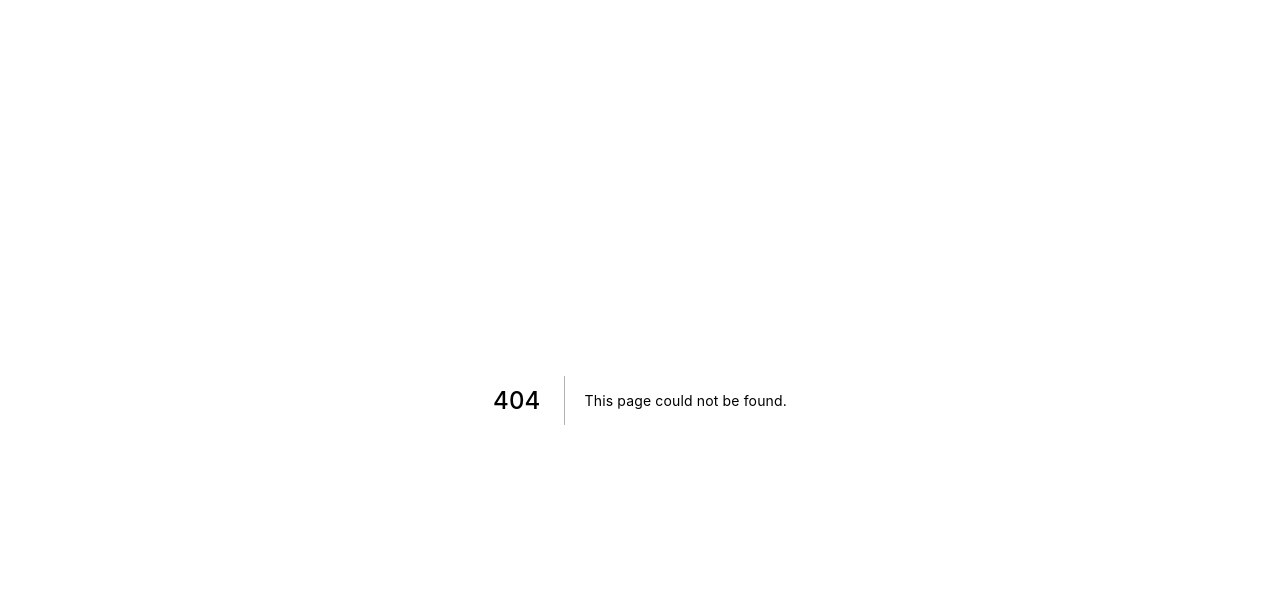
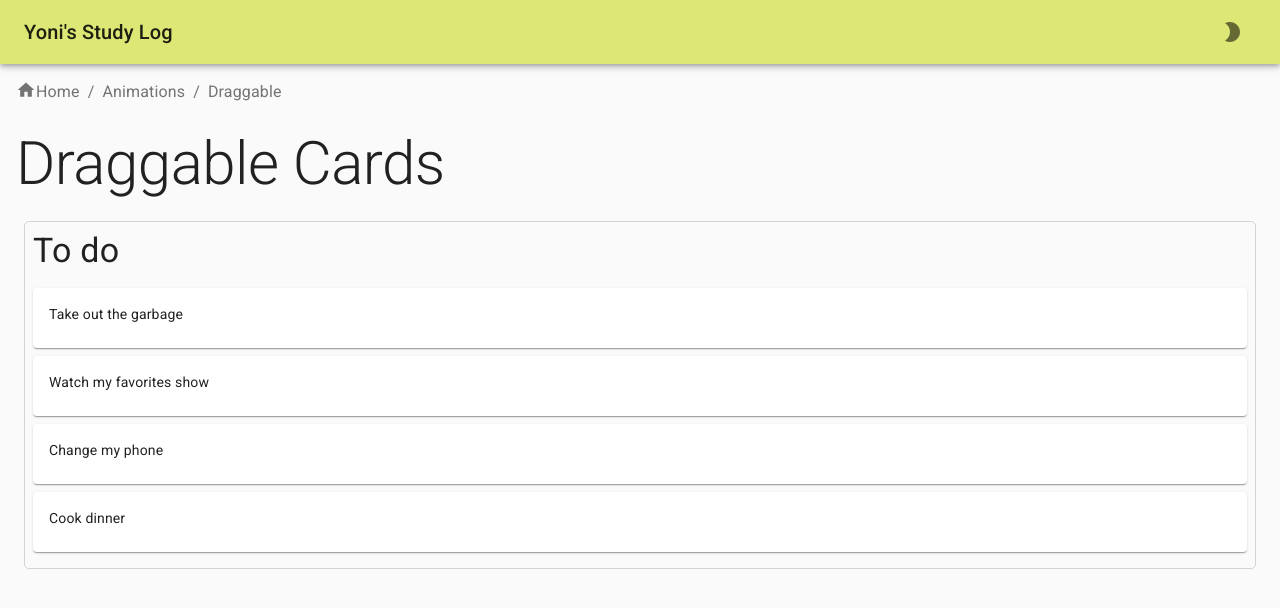
Before and after one commit to yoniakabecky/study-log, a Next.js app: page /animations/draggable in a window 1280 px wide. Before the commit this address had no page. Shown: the top 608 px of the page. Built offline with nearby package versions, Linux system fonts and the light colour scheme.

Commit message:
Create Draggable example page

```diff
--- /dev/null
+++ b/components/DraggablePage/Column.tsx
@@ -0,0 +1,39 @@
+import Typography from "@material-ui/core/Typography";
+import { makeStyles } from "@material-ui/core/styles";
+import React, { ReactElement } from "react";
+
+import { IColumn, ITask } from "@@/interfaces/draggable";
+import Task from "./Task";
+
+interface Props {
+  column: IColumn;
+  tasks: ITask[];
+}
+
+const useStyles = makeStyles(() => ({
+  root: {
+    margin: "0.5rem",
+    border: "1px solid lightgray",
+    borderRadius: 5,
+  },
+  title: { padding: "0.5rem" },
+  taskList: { padding: "0.5rem" },
+}));
+
+export default function Column({ column, tasks }: Props): ReactElement {
+  const classes = useStyles();
+
+  return (
+    <div className={classes.root}>
+      <Typography variant="h4" className={classes.title}>
+        {column.title}
+      </Typography>
+
+      <div className={classes.taskList}>
+        {tasks.map((task) => (
+          <Task key={task.id} task={task} />
+        ))}
+      </div>
+    </div>
+  );
+}
--- /dev/null
+++ b/components/DraggablePage/Task.tsx
@@ -0,0 +1,25 @@
+import Card from "@material-ui/core/Card";
+import CardContent from "@material-ui/core/CardContent";
+import { makeStyles } from "@material-ui/core/styles";
+import React, { ReactElement } from "react";
+
+import { ITask } from "@@/interfaces/draggable";
+
+interface Props {
+  task: ITask;
+}
+
+const useStyles = makeStyles(() => ({
+  root: { marginBottom: "0.5rem" },
+  content: { paddingBottom: "1rem" },
+}));
+
+export default function Task({ task }: Props): ReactElement {
+  const classes = useStyles();
+
+  return (
+    <Card className={classes.root}>
+      <CardContent className={classes.content}>{task.content}</CardContent>
+    </Card>
+  );
+}
--- /dev/null
+++ b/interfaces/draggable.ts
@@ -0,0 +1,24 @@
+export interface ITask {
+  id: string;
+  content: string;
+}
+
+export interface ITasks {
+  [key: string]: ITask;
+}
+
+export interface IColumn {
+  id: string;
+  title: string;
+  taskIds: string[];
+}
+
+export interface IColumns {
+  [key: string]: IColumn;
+}
+
+export interface ITodoData {
+  tasks: ITasks;
+  columns: IColumns;
+  columnOrder: string[];
+}
--- /dev/null
+++ b/pages/animations/draggable.tsx
@@ -0,0 +1,50 @@
+import Typography from "@material-ui/core/Typography";
+import { useRouter } from "next/router";
+import React, { ReactElement } from "react";
+
+import Column from "@@/components/DraggablePage/Column";
+import Layout from "@@/components/Layout";
+import LinkedBreadcrumbs from "@@/components/LinkedBreadcrumbs";
+import { ITodoData } from "@@/interfaces/draggable";
+
+interface Props {
+  todos: ITodoData;
+}
+
+export default function draggable({ todos = initData }: Props): ReactElement {
+  const pathname = useRouter()?.pathname;
+
+  return (
+    <Layout>
+      <LinkedBreadcrumbs pathname={pathname} />
+
+      <Typography variant="h2" component="h1" gutterBottom>
+        Draggable Cards
+      </Typography>
+
+      {todos.columnOrder.map((columnId) => {
+        const column = todos.columns[columnId];
+        const tasks = column.taskIds.map((taskId) => todos.tasks[taskId]);
+
+        return <Column key={column.id} column={column} tasks={tasks} />;
+      })}
+    </Layout>
+  );
+}
+
+const initData = {
+  tasks: {
+    "task-1": { id: "task-1", content: "Take out the garbage" },
+    "task-2": { id: "task-2", content: "Watch my favorites show" },
+    "task-3": { id: "task-3", content: "Change my phone" },
+    "task-4": { id: "task-4", content: "Cook dinner" },
+  },
+  columns: {
+    "column-1": {
+      id: "column-1",
+      title: "To do",
+      taskIds: ["task-1", "task-2", "task-3", "task-4"],
+    },
+  },
+  columnOrder: ["column-1"],
+};
--- a/routes.ts
+++ b/routes.ts
@@ -6,10 +6,16 @@ export const SORTING = "/algorithms/sorting";
 export const BUBBLE = "/algorithms/sorting/bubble";
 export const SELECTION = "/algorithms/sorting/selection";
 
-export const breadcrumbNameMap: { [key: string]: string } = {
-  "/": "Home",
-  "/algorithms": "Algorithms",
-  "/algorithms/sorting": "Sorting",
-  "/algorithms/sorting/bubble": "Bubble",
-  "/algorithms/sorting/selection": "Selection",
-};
+export const ANIMATIONS = "/animations";
+export const DRAGGABLE = "/animations/draggable";
+
+// for bread crumb
+export const breadcrumbNameMap: { [key: string]: string } = { "/": "Home" };
+
+breadcrumbNameMap[ALGORITHMS] = "Algorithms";
+breadcrumbNameMap[SORTING] = "Sorting";
+breadcrumbNameMap[BUBBLE] = "Bubble";
+breadcrumbNameMap[SELECTION] = "Selection";
+
+breadcrumbNameMap[ANIMATIONS] = "Animations";
+breadcrumbNameMap[DRAGGABLE] = "Draggable";
```
Also changed, not shown: pages/animations/index.tsx (added, +22 -0 lines).
